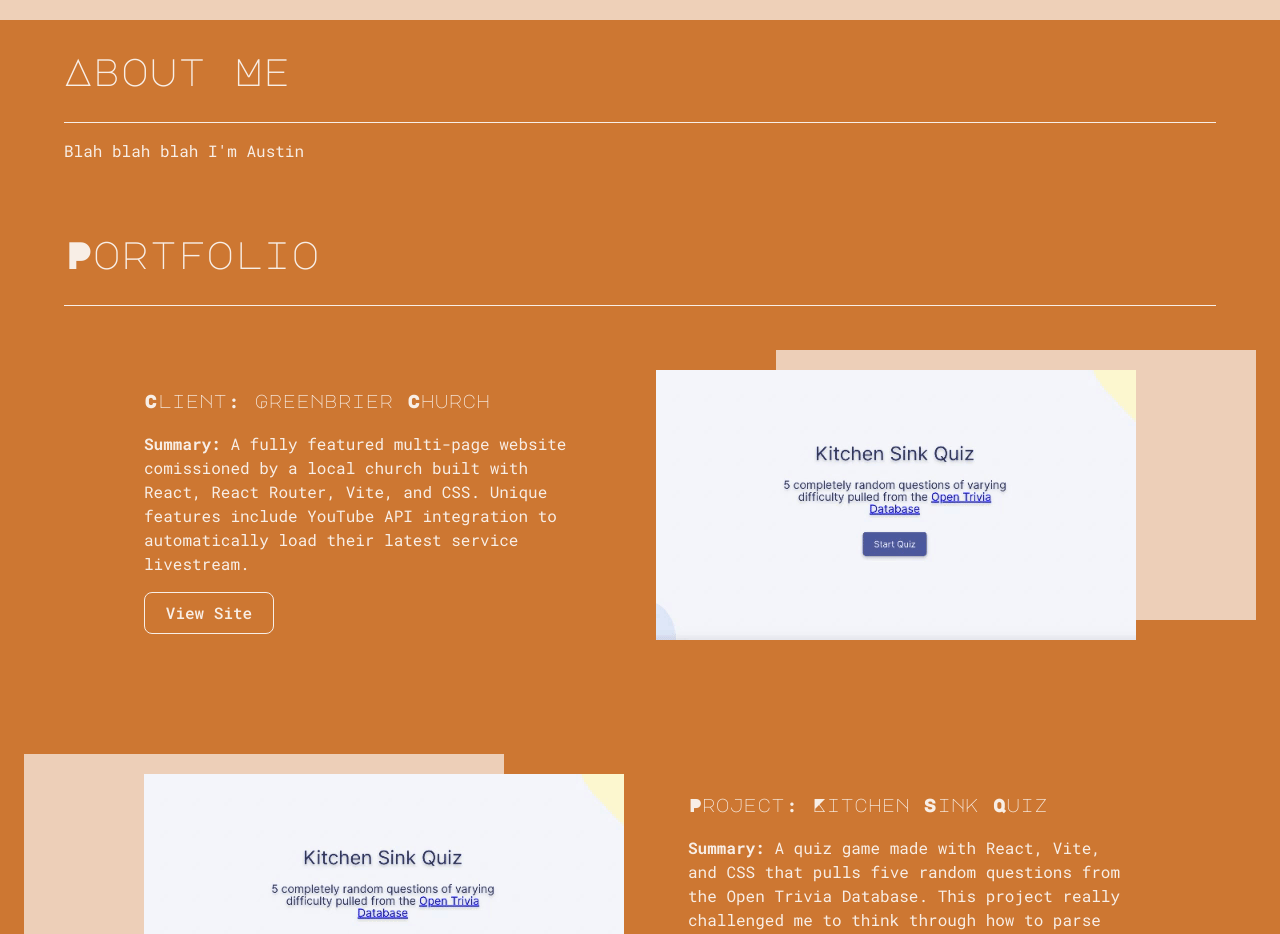
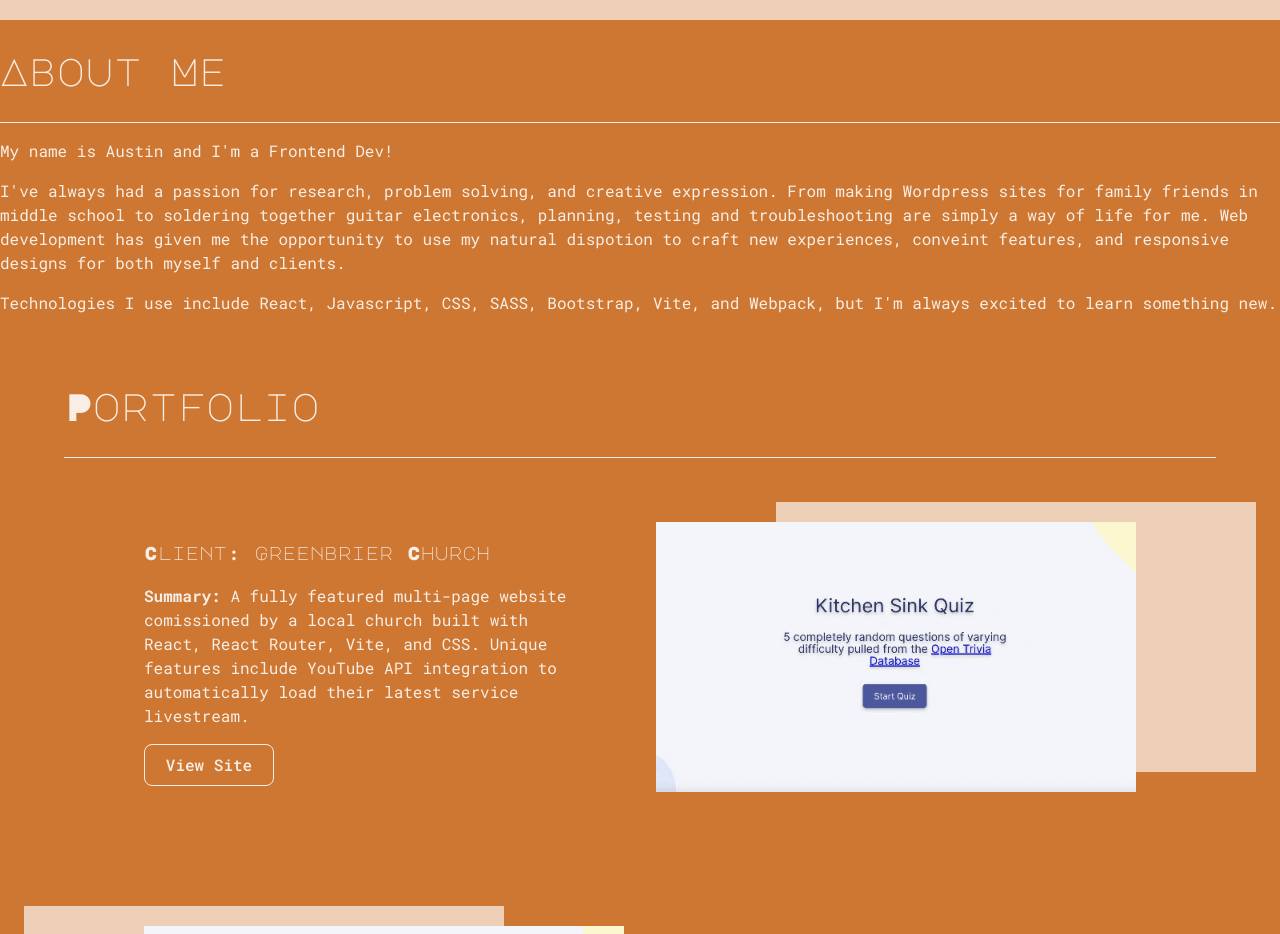
Before and after one commit to austingw/portfolio-site, a React (Vite) app: page /#home in a window 1280 px wide. Shown: the part 840-1774 px from the top of the page. Built offline with nearby package versions, Linux system fonts and the light colour scheme.

Commit message:
First draft of about content

```diff
--- a/src/components/About.jsx
+++ b/src/components/About.jsx
@@ -5,7 +5,20 @@ export default function About() {
         <div className="section-title">
           <h2>About Me</h2>
         </div>
-        <p>Blah blah blah I'm Austin</p>
+        <p>My name is Austin and I'm a Frontend Dev!</p>
+        <p>
+          I've always had a passion for research, problem solving, and creative
+          expression. From making Wordpress sites for family friends in middle
+          school to soldering together guitar electronics, planning, testing and
+          troubleshooting are simply a way of life for me. Web development has
+          given me the opportunity to use my natural dispotion to craft new
+          experiences, conveint features, and responsive designs for both myself
+          and clients.
+        </p>
+        <p>
+          Technologies I use include React, Javascript, CSS, SASS, Bootstrap,
+          Vite, and Webpack, but I'm always excited to learn something new.
+        </p>
       </div>
       <div>
         <img src="" />
```
